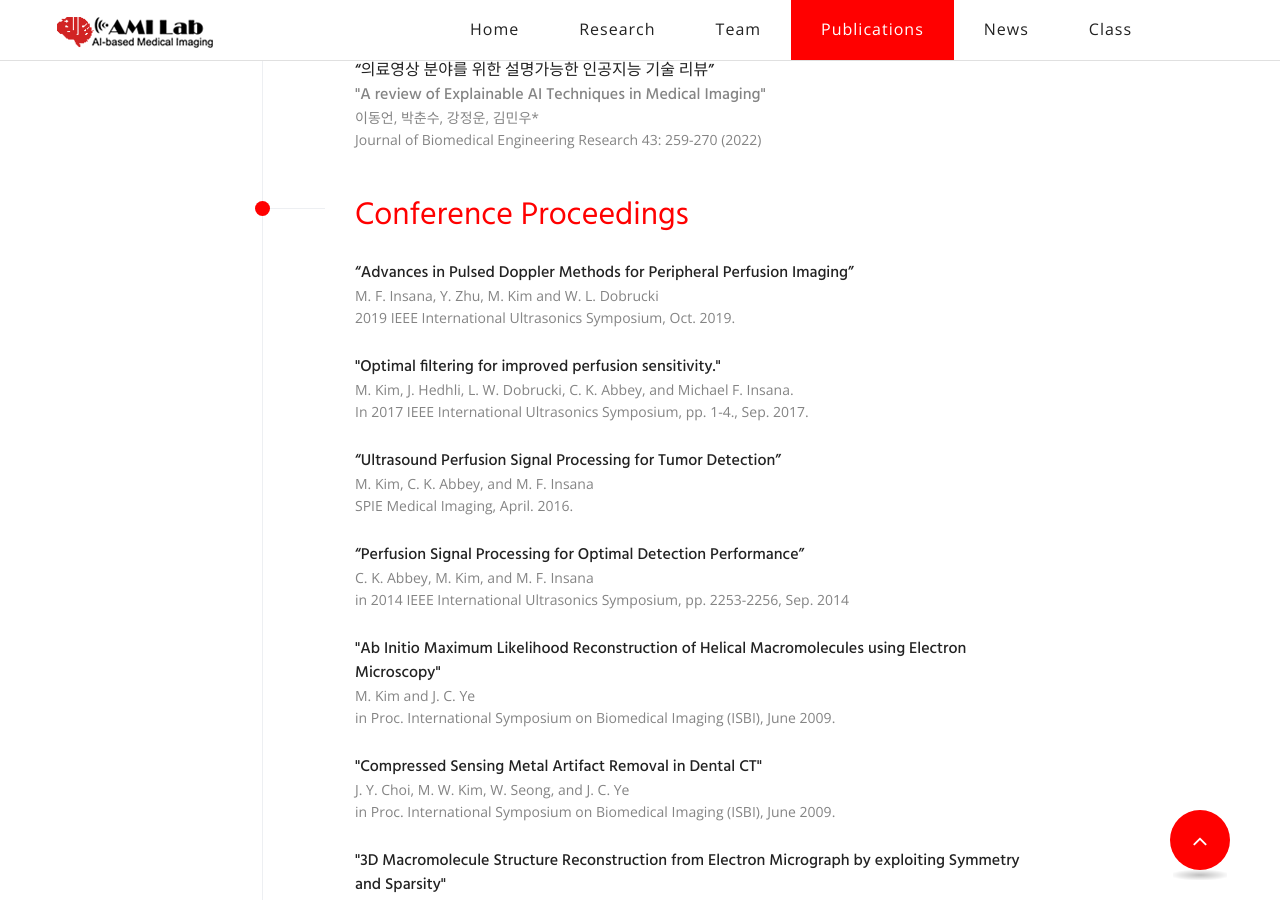
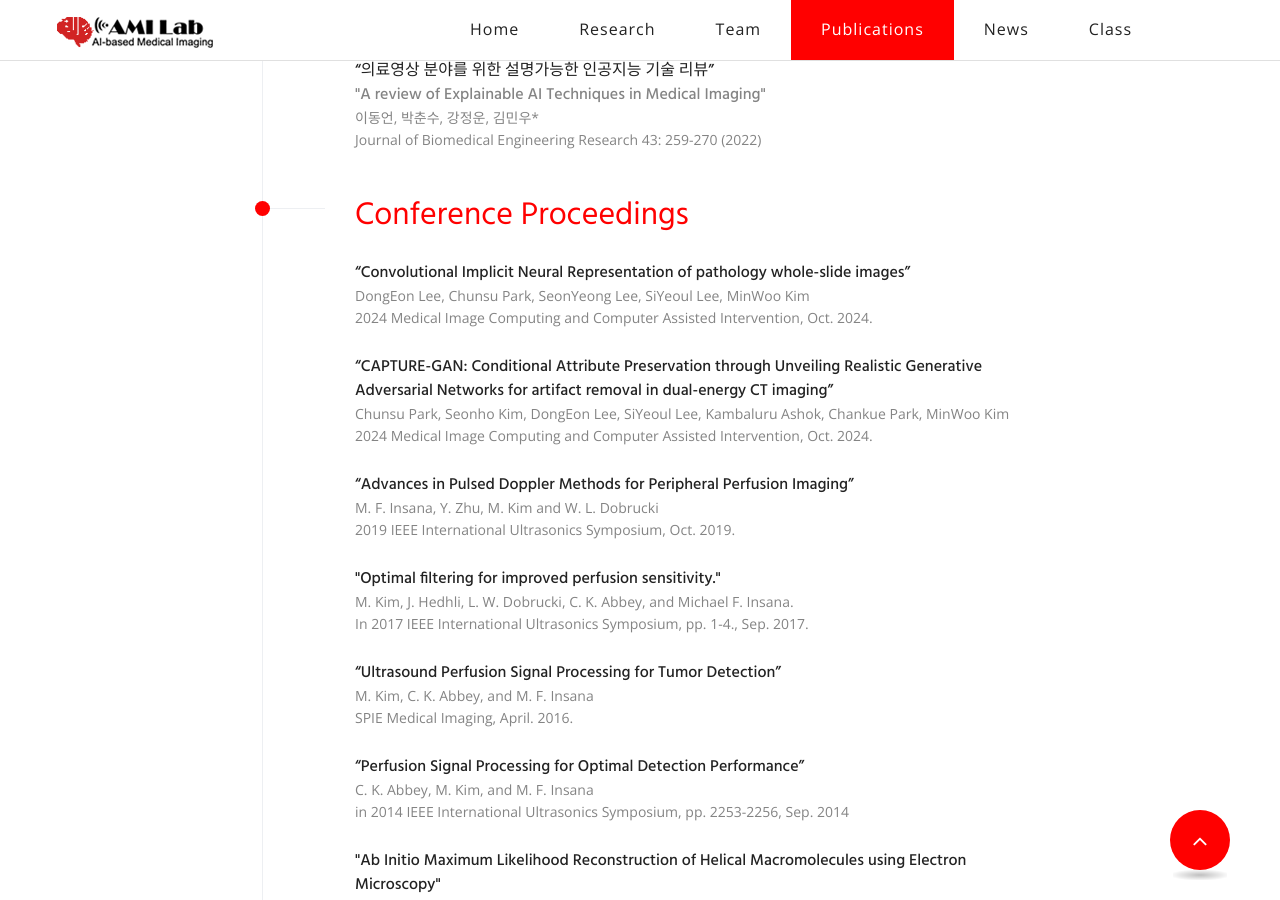
Before and after one commit to pnu-amilab/pnu-amilab.github.io, a Jekyll site: the page built from publication.html, in a window 1280 px wide and 900 px high, scrolled down 3273 px. Built offline with Jekyll 4.4.1, drawn with Linux system fonts in a browser that asks for light colours; some web fonts are replaced.

Commit message:
News 세부사항 일부 수정 & Publications 추가
춘수쌤 시열썜 논문 제목 추가
publications 논문 추가

```diff
--- a/publication.html
+++ b/publication.html
@@ -411,6 +411,28 @@ title: Publication
                             <div class="single-item" style="padding-left: 0px;">
                                 <!-- <figure class="image-box"><a href="#"><img src="images/resource/book-1.jpg" alt=""></a></figure> -->
                                 <h5>
+                                    “Convolutional Implicit Neural Representation of pathology whole-slide images”
+                                </h5>
+                                <div class="text">
+                                    DongEon Lee, Chunsu Park, SeonYeong Lee, SiYeoul Lee, MinWoo Kim
+                                    <br>
+                                    2024 Medical Image Computing and Computer Assisted Intervention, Oct. 2024.
+                                </div>
+                            </div>
+                            <div class="single-item" style="padding-left: 0px;">
+                                <!-- <figure class="image-box"><a href="#"><img src="images/resource/book-1.jpg" alt=""></a></figure> -->
+                                <h5>
+                                    “CAPTURE-GAN: Conditional Attribute Preservation through Unveiling Realistic Generative Adversarial Networks for artifact removal in dual-energy CT imaging”
+                                </h5>
+                                <div class="text">
+                                    Chunsu Park, Seonho Kim, DongEon Lee, SiYeoul Lee, Kambaluru Ashok, Chankue Park, MinWoo Kim
+                                    <br>
+                                    2024 Medical Image Computing and Computer Assisted Intervention, Oct. 2024.
+                                </div>
+                            </div>
+                            <div class="single-item" style="padding-left: 0px;">
+                                <!-- <figure class="image-box"><a href="#"><img src="images/resource/book-1.jpg" alt=""></a></figure> -->
+                                <h5>
                                     “Advances in Pulsed Doppler Methods for Peripheral Perfusion Imaging”
                                 </h5>
                                 <div class="text">
```
Also changed, not shown: _posts/2024-06-18-IEEE_published.md (+4 -3 lines), _posts/2024-06-18-MICCAI_published_춘수쌤.md (+1 -1 lines).
